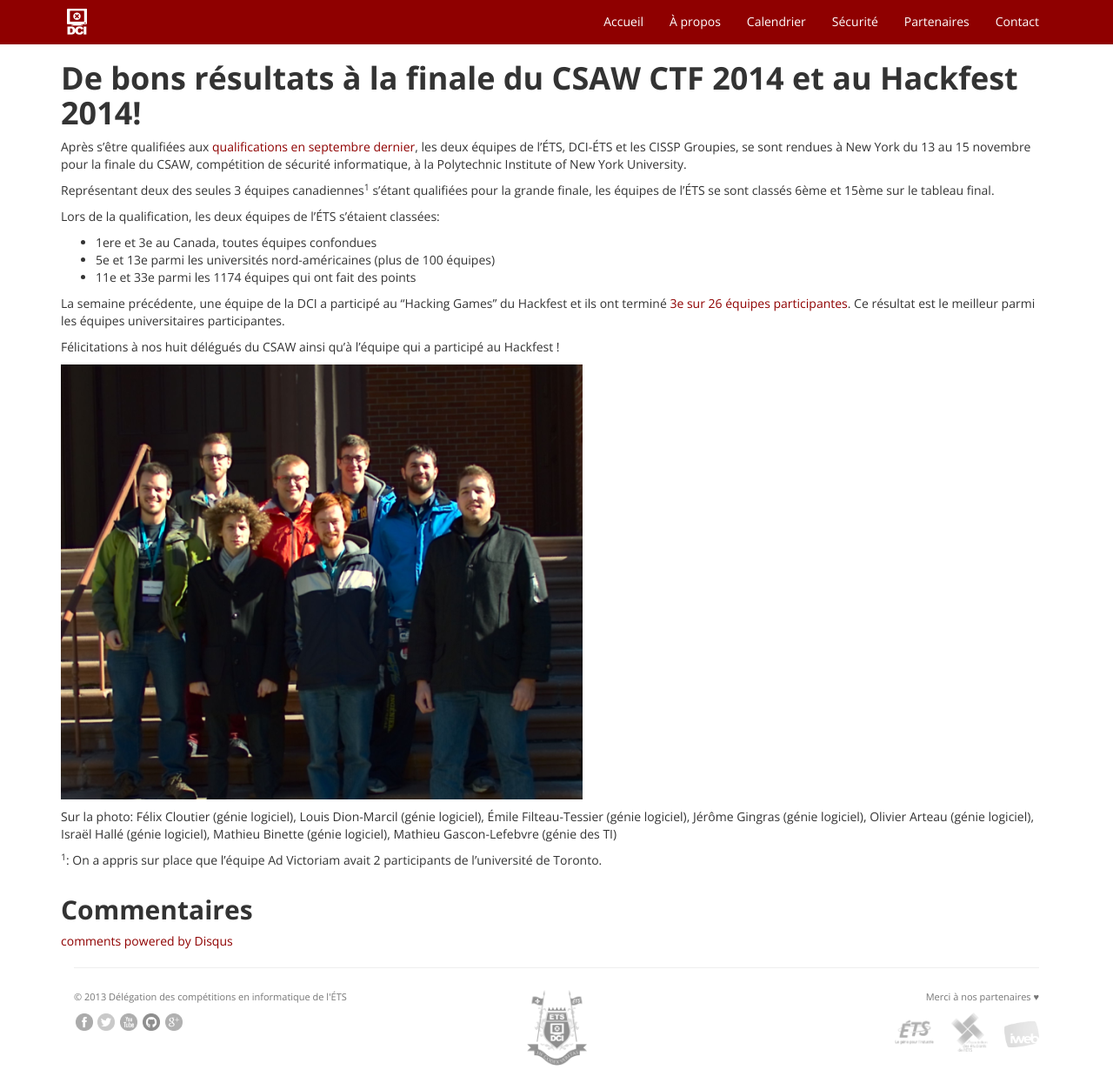
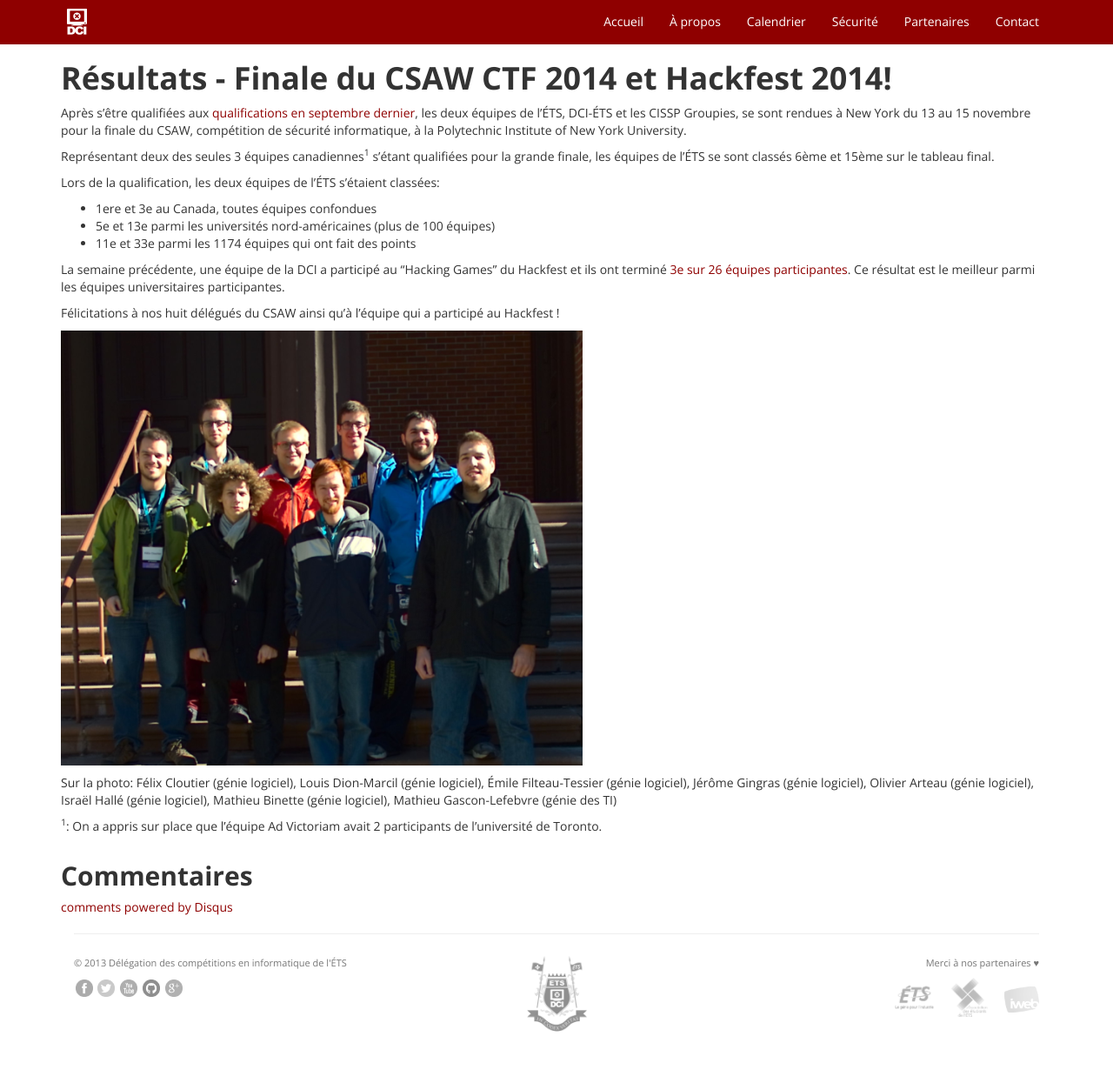
Before and after one commit to dciets/dciets.github.io, a Jekyll site: the page built from news/_posts/2014-11-19-resultats-finaux-csaw.markdown, in a window 1280 px wide and 1245 px high. Shown: the whole window at 87% size. Built offline with Jekyll 4.4.1, drawn with Linux system fonts in a browser that asks for light colours; Markdown is read by kramdown in place of the engine named in the settings; comment, search, counter and statistics services are not loaded.

Commit message:
Changement de titre

```diff
--- a/news/_posts/2014-11-19-resultats-finaux-csaw.markdown
+++ b/news/_posts/2014-11-19-resultats-finaux-csaw.markdown
@@ -1,6 +1,6 @@
 ---
 layout: post
-title:  "De bons résultats à la finale du CSAW CTF 2014 et au Hackfest 2014!"
+title:  "Résultats - Finale du CSAW CTF 2014 et Hackfest 2014!"
 date:   2014-11-19 16:44:57
 ---
 Après s'être qualifiées aux [qualifications en septembre dernier](http://dciets.com/news/2014/09/23/resultats-qualification-csaw-ctf-2014/), les deux équipes de l'ÉTS, DCI-ÉTS et les CISSP Groupies, se sont rendues à New York du 13 au 15 novembre pour la finale du CSAW, compétition de sécurité informatique, à la Polytechnic Institute of New York University.
```
